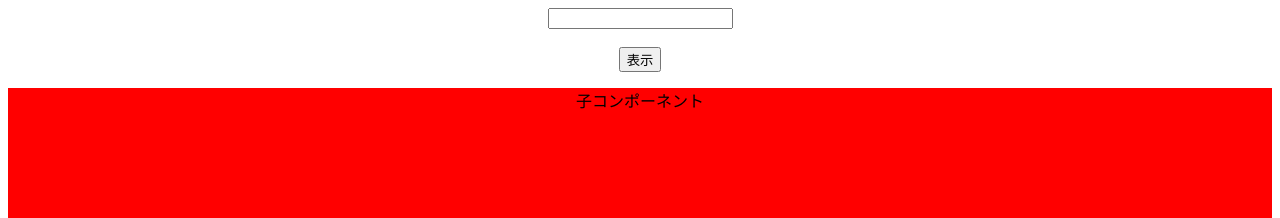
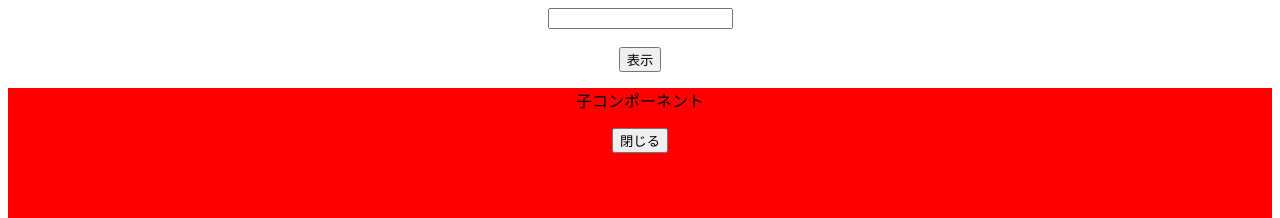
Before and after one commit to ShoheiTakino/react-continue, a React (Create React App) app: page / in a window 1280 px wide. Both pictures are taken after a click on the button "表示". Shown: the top 218 px of the page. Built offline with nearby package versions, Linux system fonts and the light colour scheme.

Commit message:
callback関数について

```diff
--- a/src/App.js
+++ b/src/App.js
@@ -1,4 +1,4 @@
-import { useState } from "react";
+import { useState, useCallback } from "react";
 import { ChildArea } from "./ChildeArea";
 import "./styles.css";
 
@@ -9,11 +9,9 @@
 
   const onChangeText = (e) => setText(e.target.value);
 
-  const onClickCountButton = () => {
-    setCount(count + 1);
-  };
+  const onClickOpen = () => setOpen(!open);
 
-  const onClickOpen = () => setOpen(!open);
+  const onClickClose = useCallback(() => setOpen(false), [setOpen]);
 
   return (
     <div className="App">
@@ -21,7 +19,7 @@
       <br />
       <br />
       <button onClick={onClickOpen}>表示</button>
-      <ChildArea open={open} />
+      <ChildArea open={open} onClickClose={onClickClose} />
     </div>
   );
 }
--- a/src/ChildeArea.jsx
+++ b/src/ChildeArea.jsx
@@ -7,7 +7,7 @@
 };
 //今後肥大化する可能性のある子コンポーネントは基本的にはmemoでリファクタリングしないようにする。
 export const ChildArea = memo((props) => {
-  const { open } = props;
+  const { open, onClickClose } = props;
 
   const data = [...Array(2000).keys()];
   data.forEach(() => {
@@ -18,6 +18,7 @@
       {open ? (
         <div style={style}>
           <p>子コンポーネント</p>
+          <button onClick={onClickClose}>閉じる</button>
         </div>
       ) : null}
     </>
```
